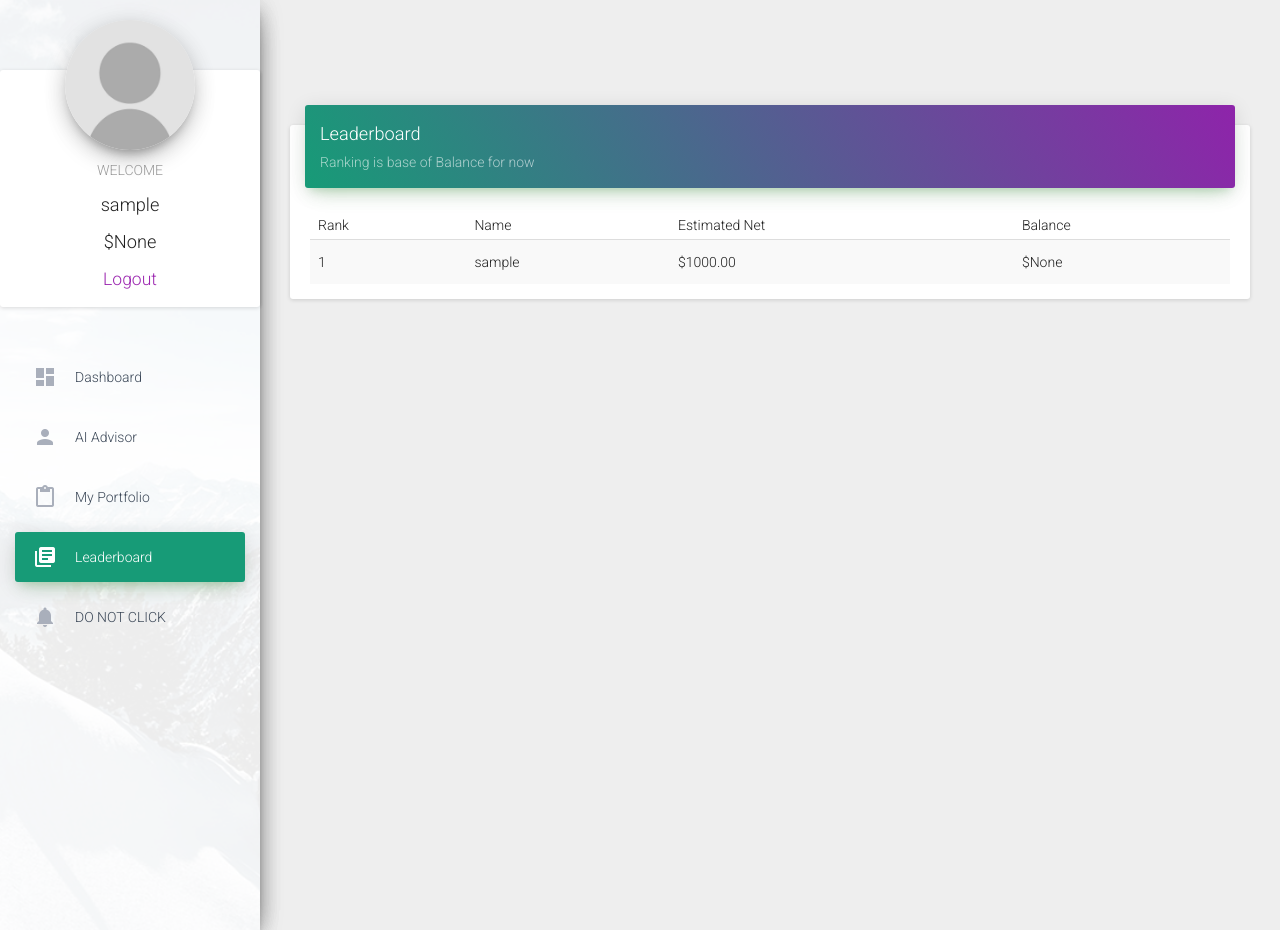
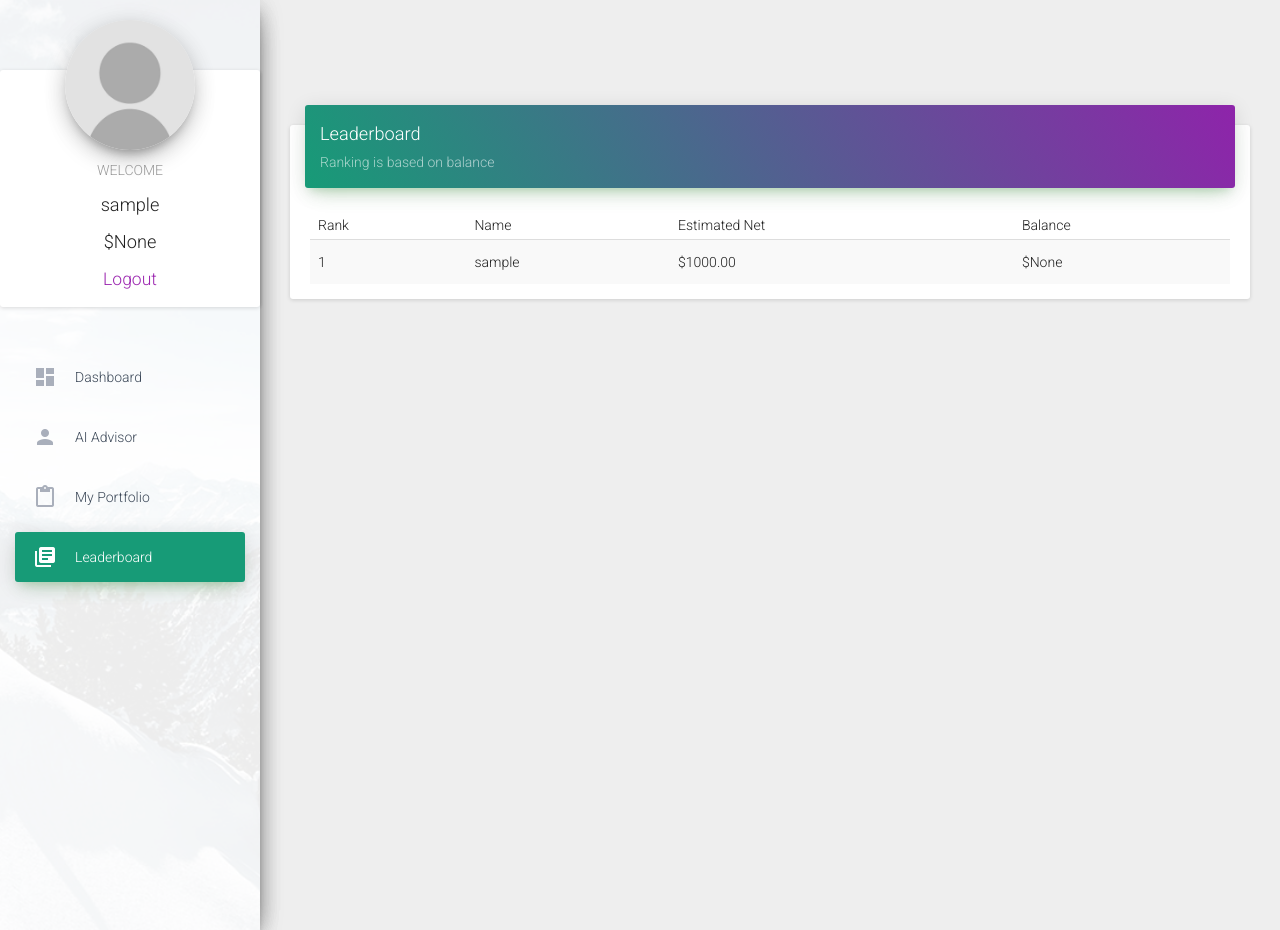
Before and after one commit to samburba/WebStocks, a Django app: page /leaderboard/ in a window 1280 px wide. Run offline with Django 3.2, Linux system fonts and the light colour scheme; the visitor is signed in with stand-in values (Sample User, id 1); data comes from the database, SQL or seed files in the repository; some libraries are stand-ins or nearby versions.

Commit message:
fixed nav bug

```diff
--- a/stocks/templates/UI/baseUI.html
+++ b/stocks/templates/UI/baseUI.html
@@ -21,7 +21,7 @@
   <div class="logo">
     <div class="card card-profile">
       <div class="card-avatar">
-        <a href="#pablo">
+        <a href="">
           <img class="img" src="{% static "images/UI/faces/default.jpg" %}" />
         </a>
       </div>
--- a/stocks/templates/UI/dashboard.html
+++ b/stocks/templates/UI/dashboard.html
@@ -9,7 +9,7 @@
     <div class="logo">
       <div class="card card-profile">
         <div class="card-avatar">
-          <a href="#pablo">
+          <a href="">
             <img class="img" src="{% static "images/UI/faces/default.jpg" %}" />
           </a>
         </div>
--- a/stocks/templates/UI/leaderboard.html
+++ b/stocks/templates/UI/leaderboard.html
@@ -9,7 +9,7 @@
   <div class="logo">
     <div class="card card-profile">
       <div class="card-avatar">
-        <a href="#pablo">
+        <a href="">
           <img class="img" src="{% static "images/UI/faces/default.jpg" %}" />
         </a>
       </div>
@@ -46,12 +46,6 @@
           <p>Leaderboard</p>
         </a>
       </li>
-      <li >
-        <a href="{% url 'notfound' %}">
-          <i class="material-icons">notifications</i>
-          <p>DO NOT CLICK</p>
-        </a>
-      </li>
     </ul>
     </div>
   </div>
@@ -65,7 +59,7 @@
                 <div class="card">
                   <div class="card-header" data-background-color="deepgreen">
                         <h4 class="title">Leaderboard</h4>
-                        <p class="category">Ranking is base of Balance for now</p>
+                        <p class="category">Ranking is based on balance</p>
                     </div>
                     <div class="card-content table-responsive">
 
--- a/stocks/templates/UI/portfolio.html
+++ b/stocks/templates/UI/portfolio.html
@@ -9,7 +9,7 @@
   <div class="logo">
     <div class="card card-profile">
       <div class="card-avatar">
-        <a href="#pablo">
+        <a href="">
           <img class="img" src="{% static "images/UI/faces/default.jpg" %}" />
         </a>
       </div>
--- a/stocks/templates/UI/profile.html
+++ b/stocks/templates/UI/profile.html
@@ -9,7 +9,7 @@
   <div class="logo">
     <div class="card card-profile">
       <div class="card-avatar">
-        <a href="#pablo">
+        <a href="">
           <img class="img" src="{% static "images/UI/faces/default.jpg" %}" />
         </a>
       </div>
```
